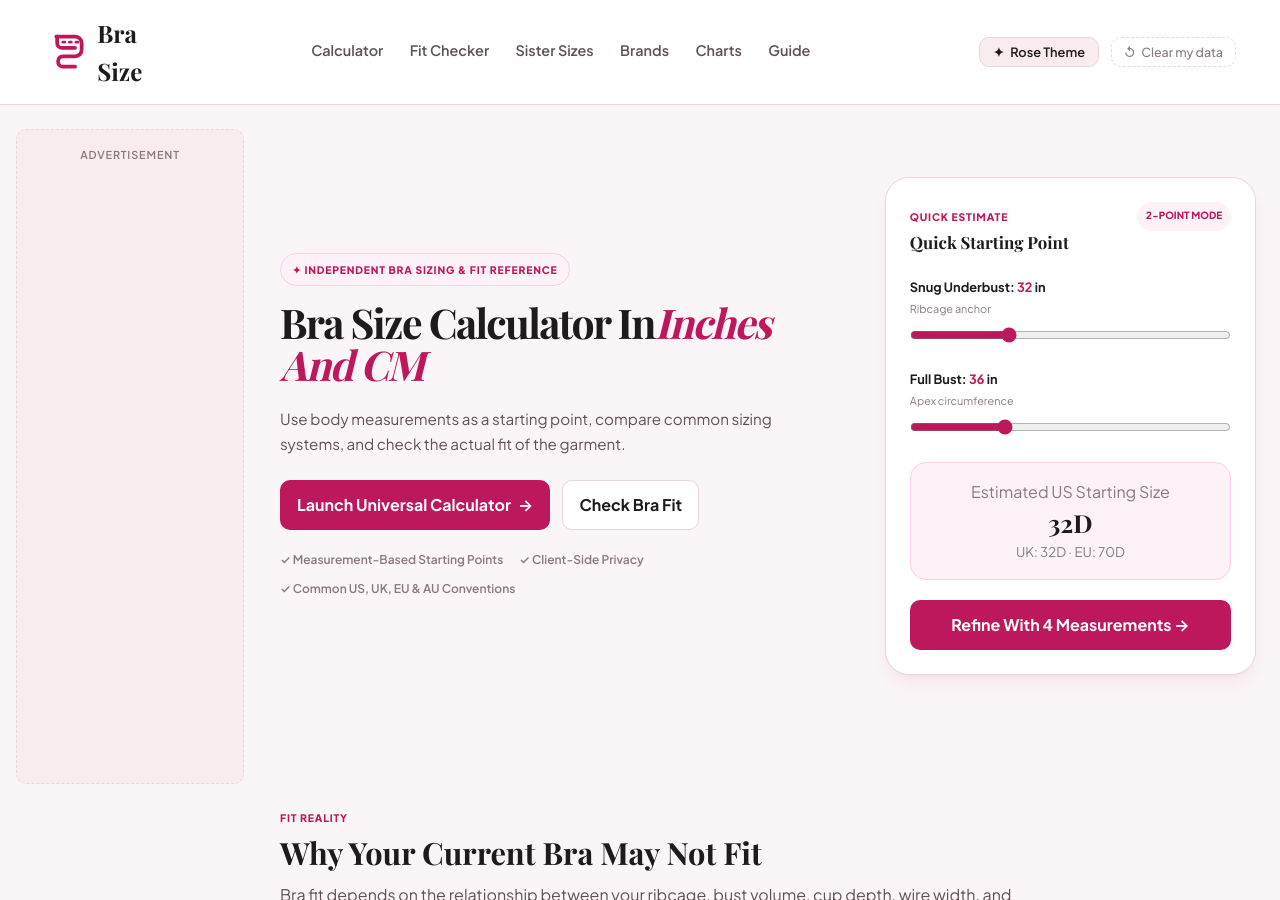
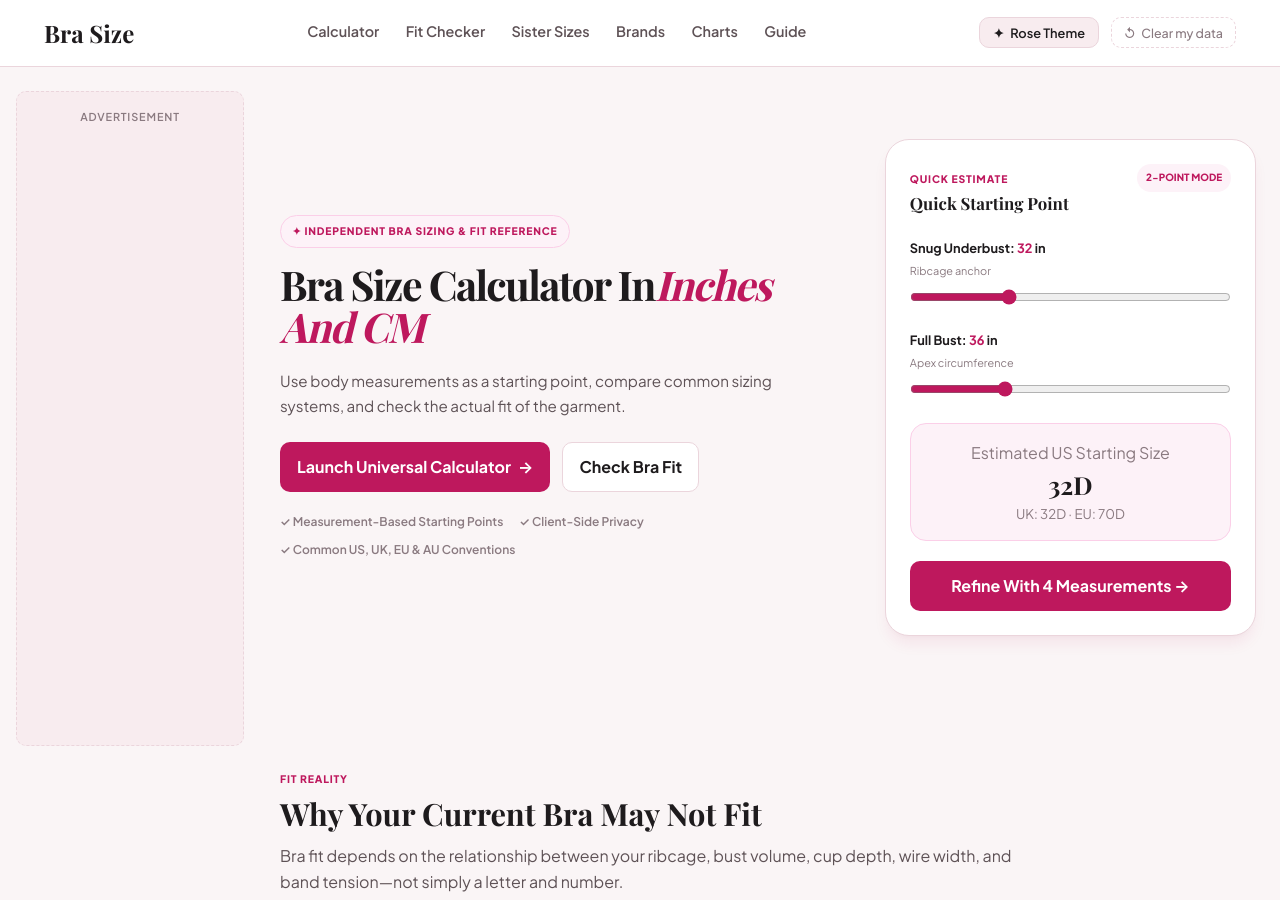
Before and after one commit to sharpedge74-cmyk/Bra-Size-Pro, a Jekyll site: the page built from index.html, in a window 1280 px wide and 900 px high. Built offline with Jekyll 4.4.1, drawn with Linux system fonts in a browser that asks for light colours; some web fonts are replaced.

Commit message:
Remove unintended logo symbol from header

```diff
--- a/_includes/components/header.html
+++ b/_includes/components/header.html
@@ -2,11 +2,6 @@
   <div class="site-header-inner">
     <div class="site-brand">
       <a href="/" class="brand-link" title="Bra Size Home">
-        <svg class="brand-symbol" viewBox="0 0 48 48" aria-hidden="true" focusable="false">
-          <path d="M13 8h20a7 7 0 0 1 7 7v7a7 7 0 0 1-7 7H20a5 5 0 0 0-5 5v1a5 5 0 0 0 5 5h13" fill="none" stroke="currentColor" stroke-width="4" stroke-linecap="round"/>
-          <path d="M14 8v7a5 5 0 0 0 5 5h14" fill="none" stroke="currentColor" stroke-width="4" stroke-linecap="round"/>
-          <path d="M20 14h2M27 14h2M34 14h2" fill="none" stroke="currentColor" stroke-width="3" stroke-linecap="round"/>
-        </svg>
         <span class="brand-name">Bra Size</span>
       </a>
     </div>
```
